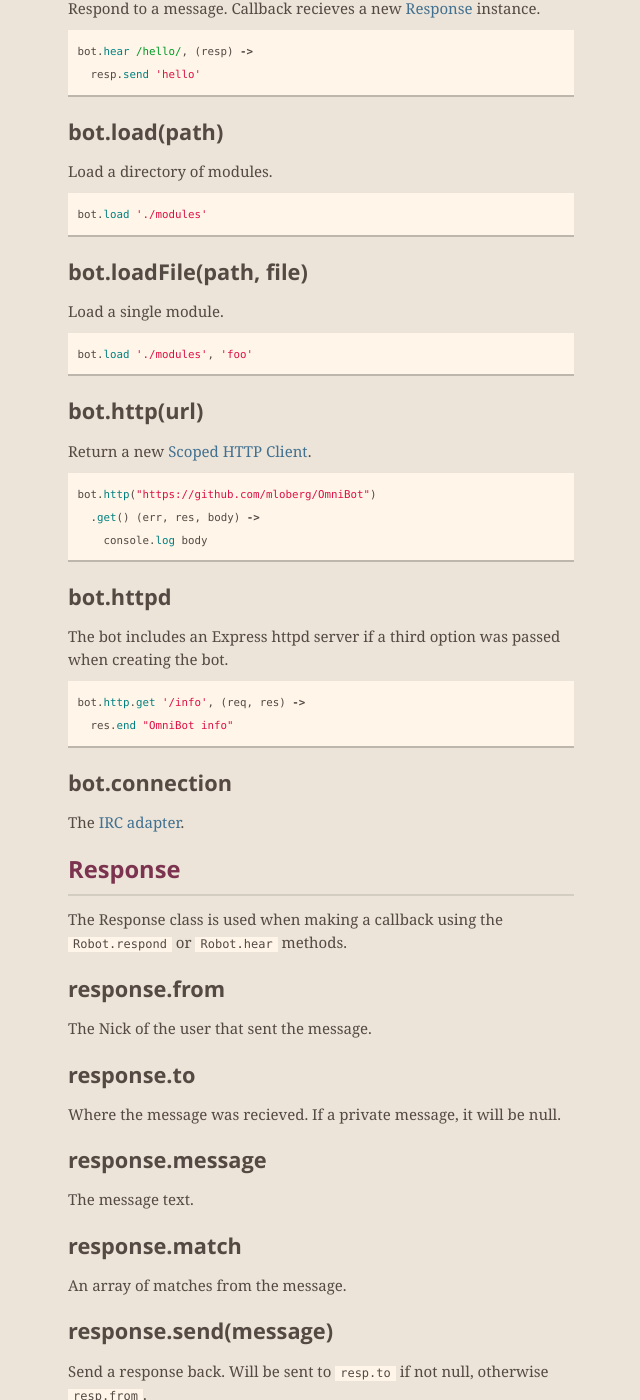
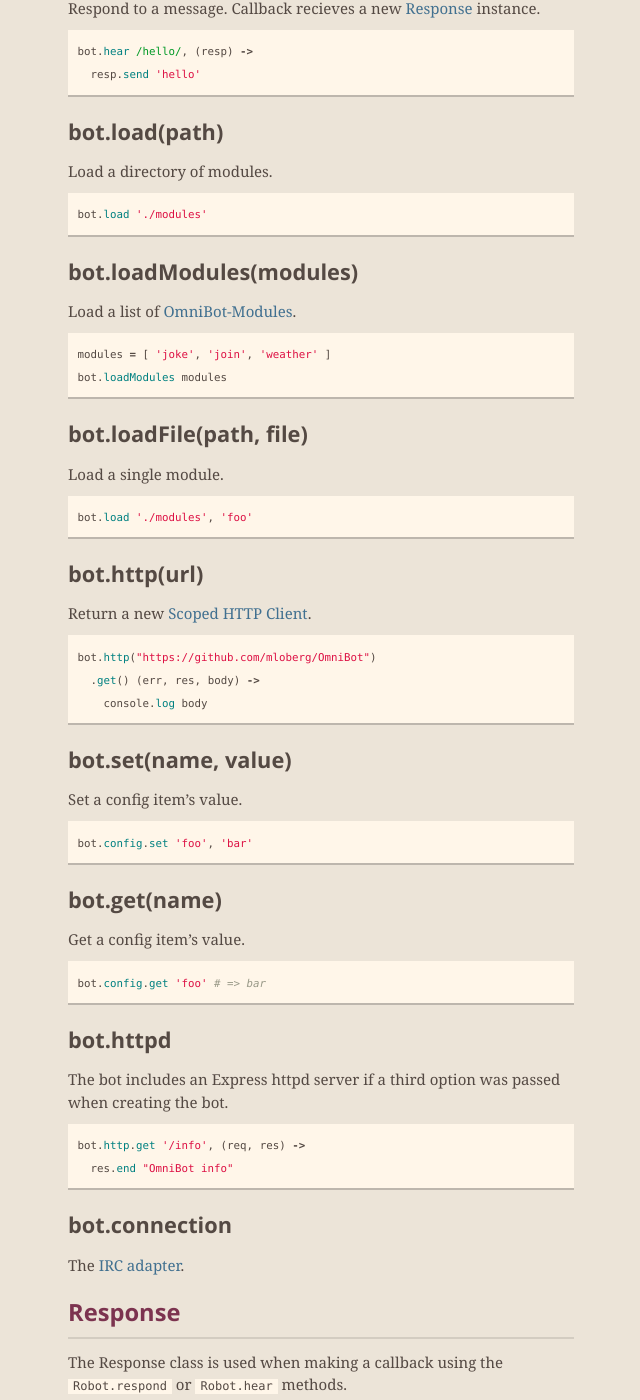
Before and after one commit to mloberg/OmniBot, a Jekyll site: the page built from api/index.md, in a window 1280 px wide and 1400 px high, scrolled down 1469 px. Shown: the whole window, without its empty margins (319-959 px from the left). Built offline with Jekyll 4.4.1, drawn with Linux system fonts in a browser that asks for light colours; nearby versions of some CDN libraries; Markdown is read by kramdown in place of the engine named in the settings.

Commit message:
Added API documentation for config and loadModules.

```diff
--- a/api/index.md
+++ b/api/index.md
@@ -79,6 +79,15 @@ Load a directory of modules.
 bot.load './modules'
 {% endhighlight %}
 
+##### bot.loadModules(modules)
+
+Load a list of [OmniBot-Modules](/modules/).
+
+{% highlight coffeescript %}
+modules = [ 'joke', 'join', 'weather' ]
+bot.loadModules modules
+{% endhighlight %}
+
 ##### bot.loadFile(path, file)
 
 Load a single module.
@@ -95,6 +104,22 @@ Return a new [Scoped HTTP Client](https://github.com/technoweenie/node-scoped-ht
 bot.http("https://github.com/mloberg/OmniBot")
   .get() (err, res, body) ->
     console.log body
+{% endhighlight %}
+
+##### bot.set(name, value)
+
+Set a config item's value.
+
+{% highlight coffeescript %}
+bot.config.set 'foo', 'bar'
+{% endhighlight %}
+
+##### bot.get(name)
+
+Get a config item's value.
+
+{% highlight coffeescript %}
+bot.config.get 'foo' # => bar
 {% endhighlight %}
 
 ##### bot.httpd
```
